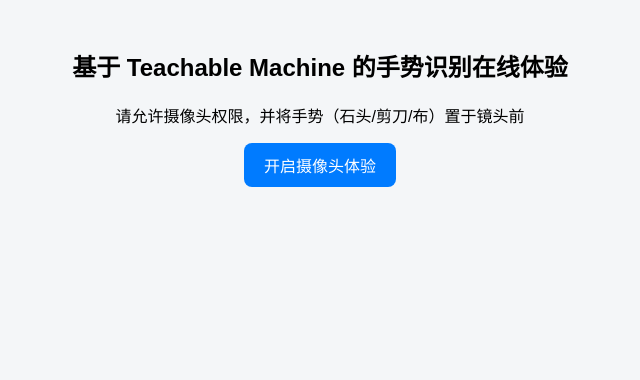
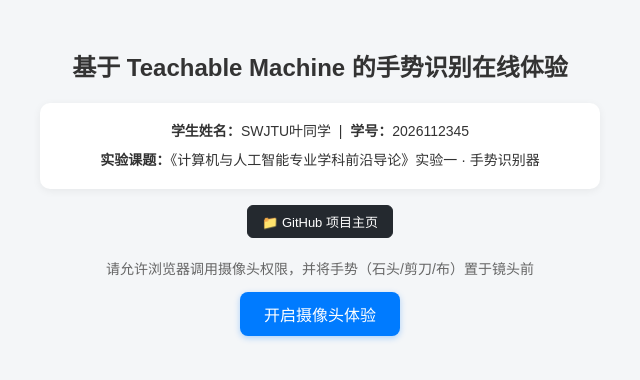
Before and after one commit to diaoge111/-AI-Teachable-Machine-, a plain HTML site: page index.html in a window 1280 px wide. Shown: the whole page, without its empty margins (320-960 px from the left). Drawn offline with Linux system fonts and the light colour scheme.

Commit message:
Update index.html

```diff
--- a/index.html
+++ b/index.html
@@ -7,15 +7,107 @@
     <script src="https://cdn.jsdelivr.net/npm/@tensorflow/tfjs@latest/dist/tf.min.js"></script>
     <script src="https://cdn.jsdelivr.net/npm/@teachablemachine/image@latest/dist/teachablemachine-image.min.js"></script>
     <style>
-        body { font-family: sans-serif; text-align: center; padding: 20px; background: #f4f6f8; }
-        button { padding: 10px 20px; font-size: 16px; border-radius: 8px; border: none; background: #007bff; color: white; cursor: pointer; }
-        #webcam-container { margin: 20px auto; border-radius: 12px; overflow: hidden; display: inline-block; box-shadow: 0 4px 12px rgba(0,0,0,0.15); }
-        #label-container div { font-size: 18px; font-weight: bold; margin: 6px; }
+        body {
+            font-family: sans-serif;
+            text-align: center;
+            padding: 20px;
+            background: #f4f6f8;
+            color: #333;
+        }
+
+        /* 个人信息卡片样式 */
+        .info-card {
+            background: #ffffff;
+            max-width: 520px;
+            margin: 0 auto 16px auto;
+            padding: 12px 20px;
+            border-radius: 10px;
+            box-shadow: 0 2px 8px rgba(0,0,0,0.06);
+            line-height: 1.8;
+            font-size: 14px;
+        }
+        .info-card p {
+            margin: 4px 0;
+        }
+
+        /* 源码与文件链接按钮样式 */
+        .links-container {
+            margin-bottom: 20px;
+            display: flex;
+            justify-content: center;
+            gap: 10px;
+            flex-wrap: wrap;
+        }
+        .file-link {
+            text-decoration: none;
+            padding: 6px 14px;
+            font-size: 13px;
+            font-weight: 500;
+            color: #24292f;
+            background: #ffffff;
+            border: 1px solid #d0d7de;
+            border-radius: 6px;
+            transition: all 0.2s;
+        }
+        .file-link:hover {
+            background: #f3f4f6;
+            border-color: #1b1f24;
+        }
+        .file-link.github {
+            background: #24292f;
+            color: #ffffff;
+            border: 1px solid #24292f;
+        }
+        .file-link.github:hover {
+            background: #000000;
+        }
+
+        /* 原有交互样式 */
+        button {
+            padding: 10px 24px;
+            font-size: 16px;
+            border-radius: 8px;
+            border: none;
+            background: #007bff;
+            color: white;
+            cursor: pointer;
+            box-shadow: 0 2px 6px rgba(0,123,255,0.3);
+        }
+        button:hover {
+            background: #0056b3;
+        }
+        #webcam-container {
+            margin: 20px auto;
+            border-radius: 12px;
+            overflow: hidden;
+            display: inline-block;
+            box-shadow: 0 4px 12px rgba(0,0,0,0.15);
+        }
+        #label-container div {
+            font-size: 18px;
+            font-weight: bold;
+            margin: 6px;
+        }
     </style>
 </head>
 <body>
     <h2>基于 Teachable Machine 的手势识别在线体验</h2>
-    <p>请允许摄像头权限，并将手势（石头/剪刀/布）置于镜头前</p>
+
+    <!-- 1. 个人与实验信息 -->
+    <div class="info-card">
+        <p><strong>学生姓名：</strong>SWJTU叶同学 &nbsp;|&nbsp; <strong>学号：</strong>2026112345</p>
+        <p><strong>实验课题：</strong>《计算机与人工智能专业学科前沿导论》实验一 · 手势识别器</p>
+    </div>
+
+    <!-- 2. 源码与相关模型源文件链接 -->
+    <div class="links-container">
+        <!-- 跳转到你的 GitHub 仓库主页 -->
+        <a class="file-link github" href="https://github.com/diaoge111/-AI-Teachable-Machine-" target="_blank">
+            📁 GitHub 项目主页
+        </a>
+    </div>
+
+    <p style="color: #666; font-size: 14px;">请允许浏览器调用摄像头权限，并将手势（石头/剪刀/布）置于镜头前</p>
     <button type="button" onclick="init()">开启摄像头体验</button>
     <br/>
     <div id="webcam-container"></div>
@@ -40,6 +132,7 @@
 
             document.getElementById("webcam-container").appendChild(webcam.canvas);
             labelContainer = document.getElementById("label-container");
+            labelContainer.innerHTML = ""; // 清空可能残留的内容
             for (let i = 0; i < maxPredictions; i++) {
                 labelContainer.appendChild(document.createElement("div"));
             }
```
